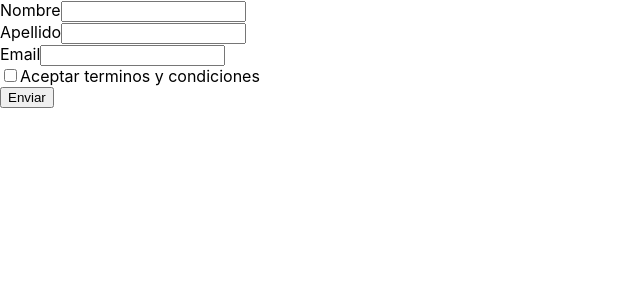
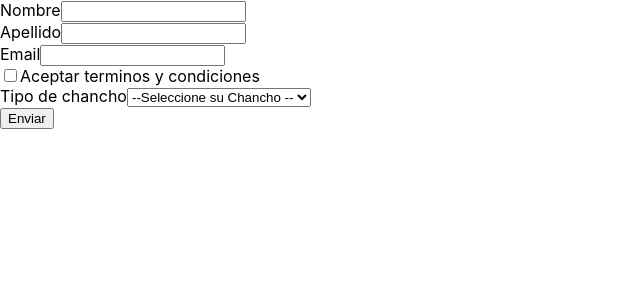
Before and after one commit to mamerida/react-formik, a React (Create React App) app: page / in a window 1280 px wide. Shown: the top 300 px of the page, without its empty margins (0-640 px from the left). Built offline with nearby package versions, Linux system fonts and the light colour scheme.

Commit message:
creacion de un component personalizado select

```diff
--- a/src/App.js
+++ b/src/App.js
@@ -2,6 +2,7 @@
 import {Formik ,Form,Field,ErrorMessage} from 'formik'
 import CheckBox from './components/CheckBox'
 import TextInput from './components/TextInput'
+import Select from './components/Select'
 
 
 
@@ -29,6 +30,7 @@
             name: '',
             lastname:'',
             email:"",
+            chancho:""
           }}
         validate={validate}
         onSubmit={values => console.log(values)}
@@ -37,18 +39,21 @@
                     // reemplazamos lo generado por etiquetas propias de formik, como son Form Fiel y ErrorMessage
                     <Form onSubmit={formik.handleSubmit}>
 
-                        {/* Uso y creacion de un componente personalizado */}
+                        {/* Uso y creacion de un componente personalizado  reemplazo todo por todos los componentes personalizados*/}
                         <TextInput name = "name" label="Nombre"/>
-                        <label>Apellido</label>
-                        <Field name="lastname" type="text" />
-                        <ErrorMessage name="lastname"/>
-                        <br/>
-                        <label>Email</label>
-                        <Field name="email" type="email" />
+                        <TextInput name = "lastname" label="Apellido"/>
+                        <TextInput name = "email" label="Email"/>
                         <ErrorMessage name="email"/>
                         <CheckBox name="accept">
                             Aceptar terminos y condiciones
                         </CheckBox>
+                        {/* componente custom select  */}
+                        <Select label ="Tipo de chancho" name="chancho">
+                            <option value="">--Seleccione su Chancho --</option>
+                            <option value="felipe">Felipe</option>
+                            <option value="chanchitofeliz">Chanchito Feliz</option>
+                            <option value="chanchitotriste">Chanchito Triste</option>
+                        </Select>
                         <button type="submit">Enviar</button>
                     </Form>
         }
@@ -124,3 +129,65 @@
 // }
 
 // export default App;
+
+
+
+// //vamos a utilizar todas las dependencias que nos entrega formik para realizar nuestro formulario
+// import {Formik ,Form,Field,ErrorMessage} from 'formik'
+// import CheckBox from './components/CheckBox'
+// import TextInput from './components/TextInput'
+
+
+
+// function App() {
+//   //agrego validaciones por fuera de formik para que quede mas organizado
+//   const validate = (values) =>{
+//     const errors = { }
+//     if(!values.name){
+//       errors.name = "Requerido"
+//     } else if(values.name.length < 5 ){
+//       errors.name = "El nombre es muy corto"
+//     }
+//     if(!values.lastname){
+//       errors.lastname = "Requerido"
+//     } else if(values.lastname.length < 5 ){
+//       errors.lastname = "El apellido es muy corto"
+//     }
+
+
+//     return errors
+//   }
+//   return (
+//     <Formik
+//         initialValues={{
+//             name: '',
+//             lastname:'',
+//             email:"",
+//           }}
+//         validate={validate}
+//         onSubmit={values => console.log(values)}
+//     >
+//         {formik =>
+//                     // reemplazamos lo generado por etiquetas propias de formik, como son Form Fiel y ErrorMessage
+//                     <Form onSubmit={formik.handleSubmit}>
+
+//                         {/* Uso y creacion de un componente personalizado */}
+//                         <TextInput name = "name" label="Nombre"/>
+//                         <label>Apellido</label>
+//                         <Field name="lastname" type="text" />
+//                         <ErrorMessage name="lastname"/>
+//                         <br/>
+//                         <label>Email</label>
+//                         <Field name="email" type="email" />
+//                         <ErrorMessage name="email"/>
+//                         <CheckBox name="accept">
+//                             Aceptar terminos y condiciones
+//                         </CheckBox>
+//                         <button type="submit">Enviar</button>
+//                     </Form>
+//         }
+//     </Formik>
+//   );
+// }
+
+// export default App;
--- a/src/components/CheckBox.js
+++ b/src/components/CheckBox.js
@@ -4,7 +4,6 @@
 //y colocarle el tipo para poder usar la prop checked
 const CheckBox = ({children,...props}) => {
     const [field,meta] = useField({...props, type:'checkbox'})
-    console.log({field,meta})
     return(
         <div>
             <label>
--- /dev/null
+++ b/src/components/Select.js
@@ -0,0 +1,14 @@
+import { useField } from "formik"
+
+const Select = ({label,...props}) =>{
+    const[field,meta] = useField(props)
+    console.log( field)
+    return(
+        <div>
+            <label>{label}</label>
+            <select {...field} {...props}/>
+            {meta.touched && meta.error ? <div>{meta.error}</div> : null }
+        </div>
+    )
+}
+export default Select
```
